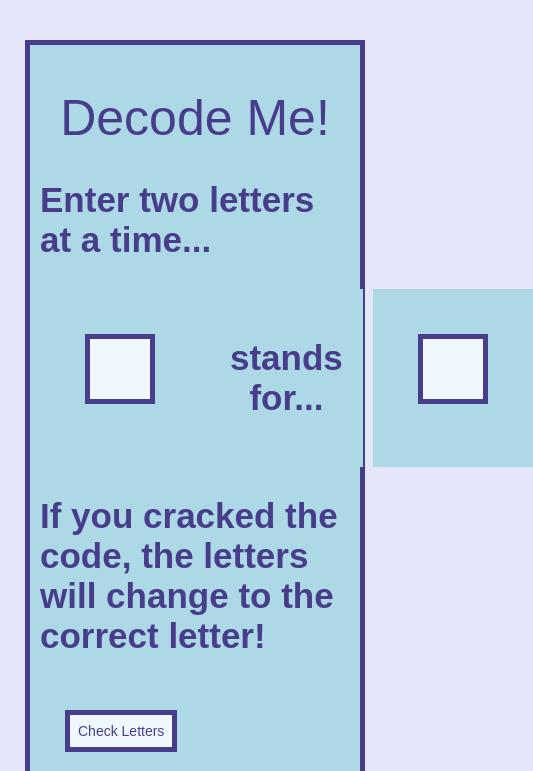
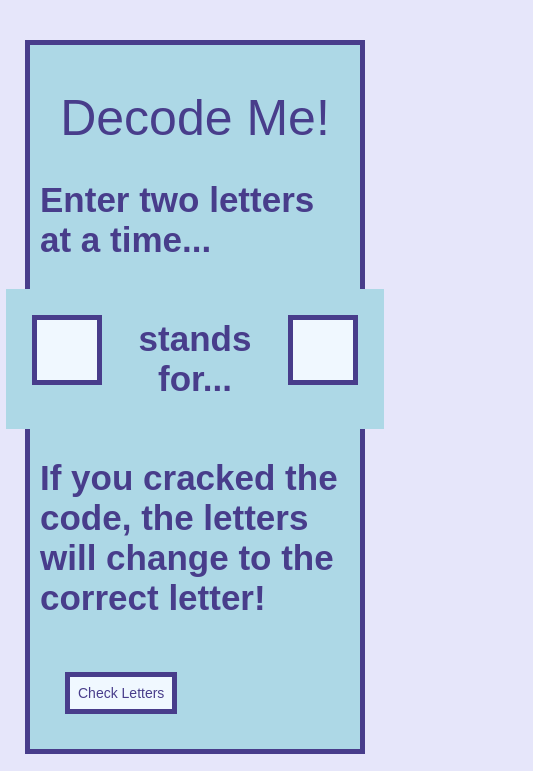
Before and after one commit to bet-am/secret-code, a plain HTML site: page index.html in a window 390 px wide. Shown: the top 771 px of the page, 533 px wide, since content can reach past the window. Drawn offline with Linux system fonts and the light colour scheme; a web font is replaced by a local one.

Commit message:
Update index.html

```diff
--- a/index.html
+++ b/index.html
@@ -49,6 +49,10 @@
 
         #checkButton:hover {
             background-color: lightsteelblue;
+        }
+
+        #checkButton:active {
+            background-color: aliceblue;
         }
 
         /* STYLE FOR THE IMAGE */
@@ -148,7 +152,7 @@
             font-weight: bold;
         }
 
-                .grid-container {
+        .grid-container {
             display: grid;
             grid-template-columns: repeat(3, 1fr);
             /* Creates 3 equal columns */
@@ -211,6 +215,17 @@
             }
 
 
+            .grid-container {
+                grid-template-columns: repeat(3, 1fr);
+                /* Creates 3 equal columns */
+                display: flex;
+                justify-content: center;
+            }
+
+            .grid-item {
+                padding: 1px;
+                text-align: center;
+            }
 
             #charInput1,
             #charInput2 {
```
